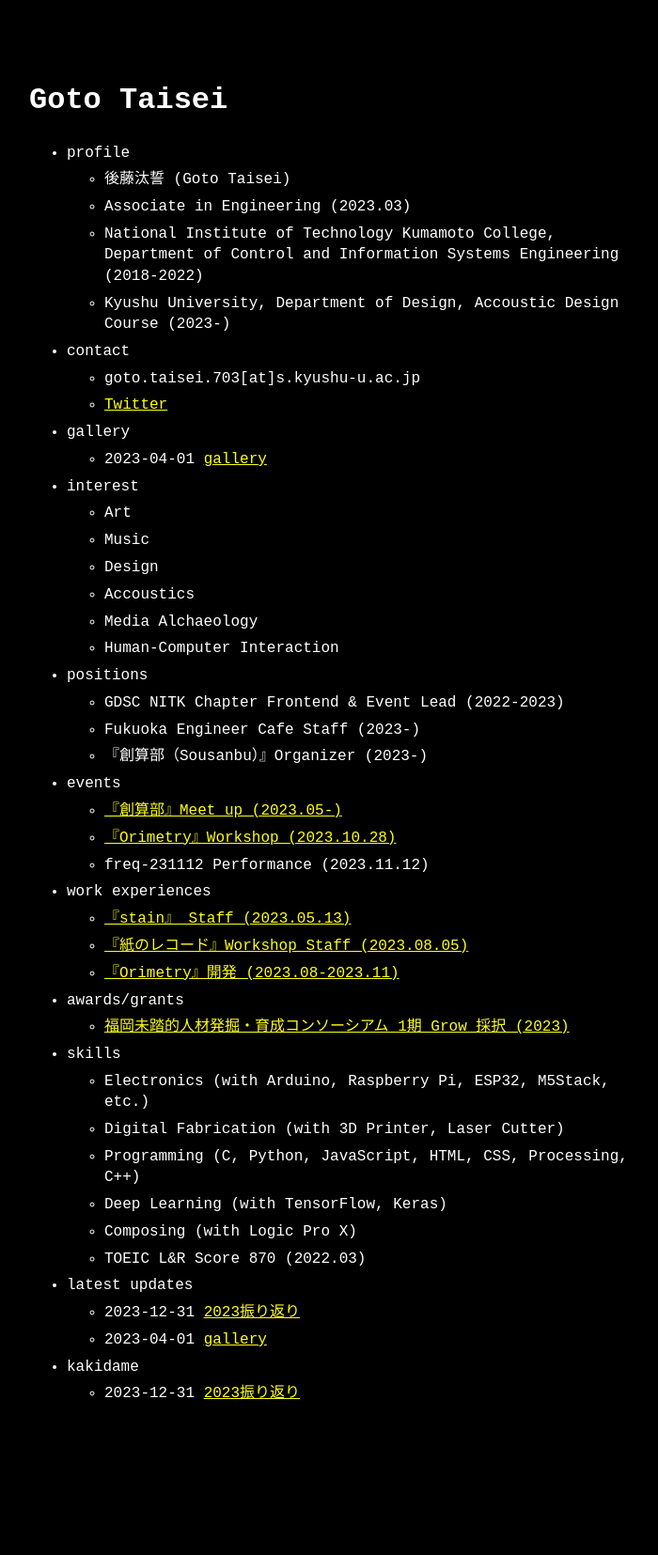
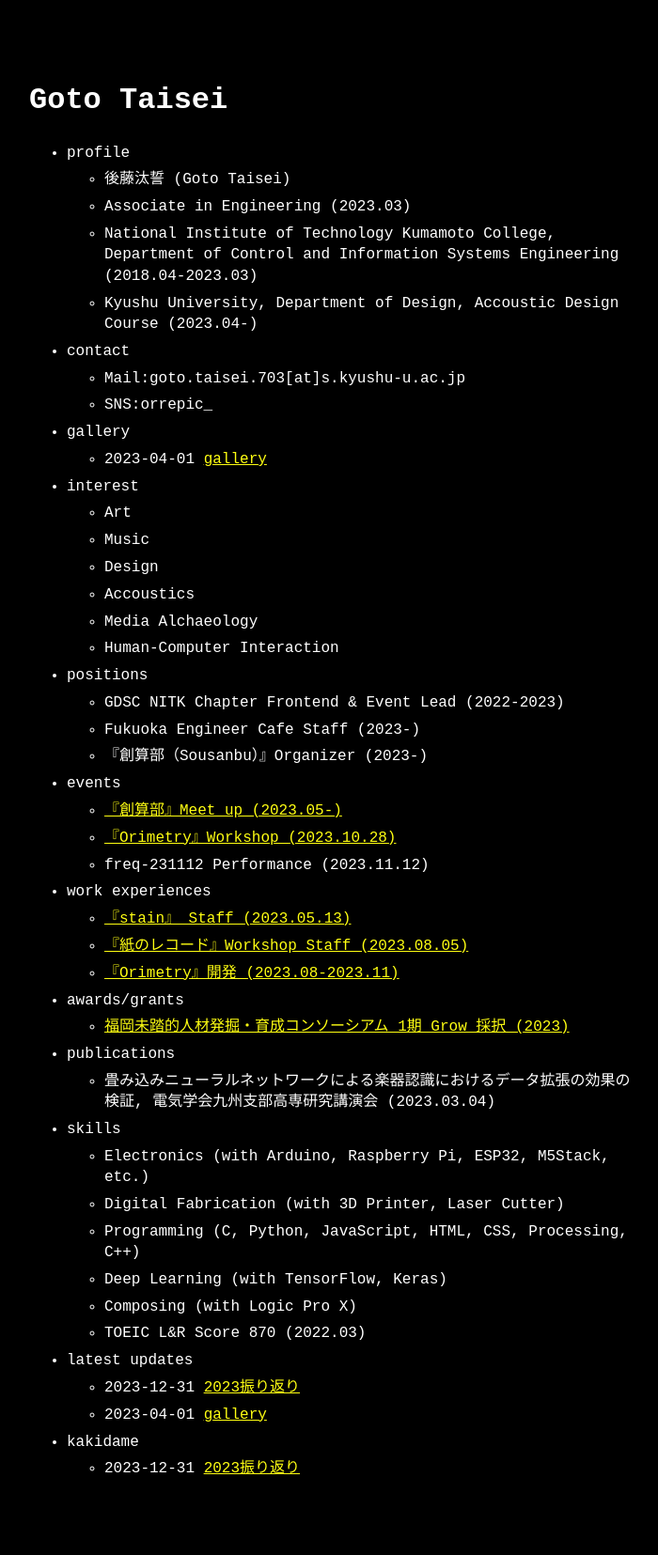
Before and after one commit to orrepic/orrepic.github.io, a Jekyll site: the page built from index.md, in a window 1280 px wide. Shown: the whole page at 94% size, without its empty margins (289-989 px from the left). Built offline with Jekyll 4.4.1, drawn with Linux system fonts in a browser that asks for light colours; before the commit the page ends 1575 px from its top, so only the background shows below that.

Commit message:
add publications

```diff
--- a/_data/menu.yml
+++ b/_data/menu.yml
@@ -6,14 +6,13 @@ entries:
     entries:
       - title: 後藤汰誓 (Goto Taisei)
       - title: Associate in Engineering (2023.03)
-      - title: National Institute of Technology Kumamoto College, Department of Control and Information Systems Engineering (2018-2022)
-      - title: Kyushu University, Department of Design, Accoustic Design Course (2023-)
+      - title: National Institute of Technology Kumamoto College, Department of Control and Information Systems Engineering (2018.04-2023.03)
+      - title: Kyushu University, Department of Design, Accoustic Design Course (2023.04-)
 
   - title: contact
     entries:
-      - title: goto.taisei.703[at]s.kyushu-u.ac.jp
-      - title: Twitter
-        url: https://twitter.com/orrepic_
+      - title: Mail:goto.taisei.703[at]s.kyushu-u.ac.jp
+      - title: SNS:orrepic_
 
   - title: gallery
     post_list:
@@ -60,6 +59,10 @@ entries:
       - title: 福岡未踏的人材発掘・育成コンソーシアム 1期 Grow 採択 (2023)
         url: https://mitou-fukuoka.org/2023/07/26/saitaku_phase1/
 
+  - title: publications
+    entries:
+      - title: 畳み込みニューラルネットワークによる楽器認識におけるデータ拡張の効果の検証, 電気学会九州支部高専研究講演会 (2023.03.04)
+
   - title: skills
     entries:
       - title: Electronics (with Arduino, Raspberry Pi, ESP32, M5Stack, etc.)
```
Also changed, not shown: 2 other files.
